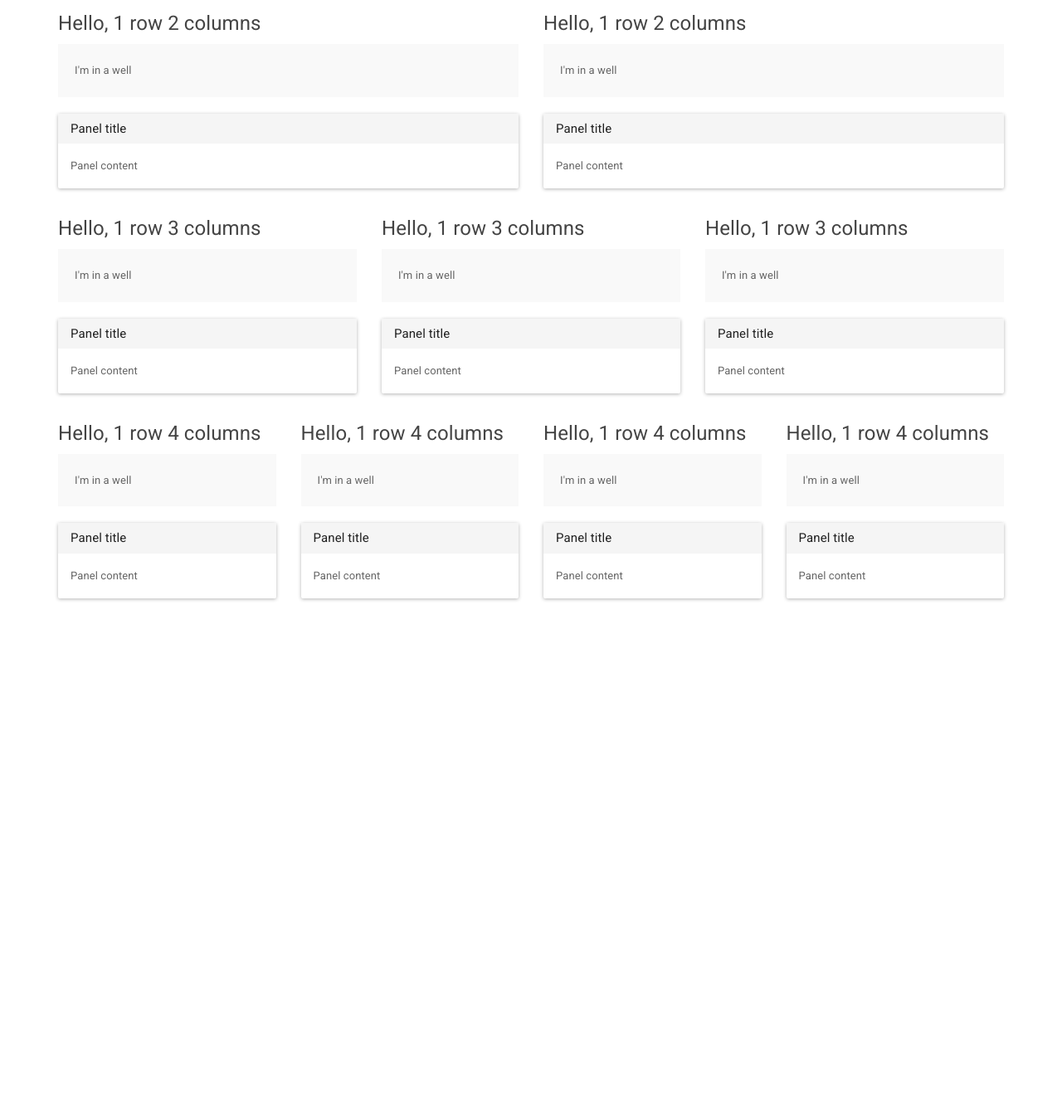
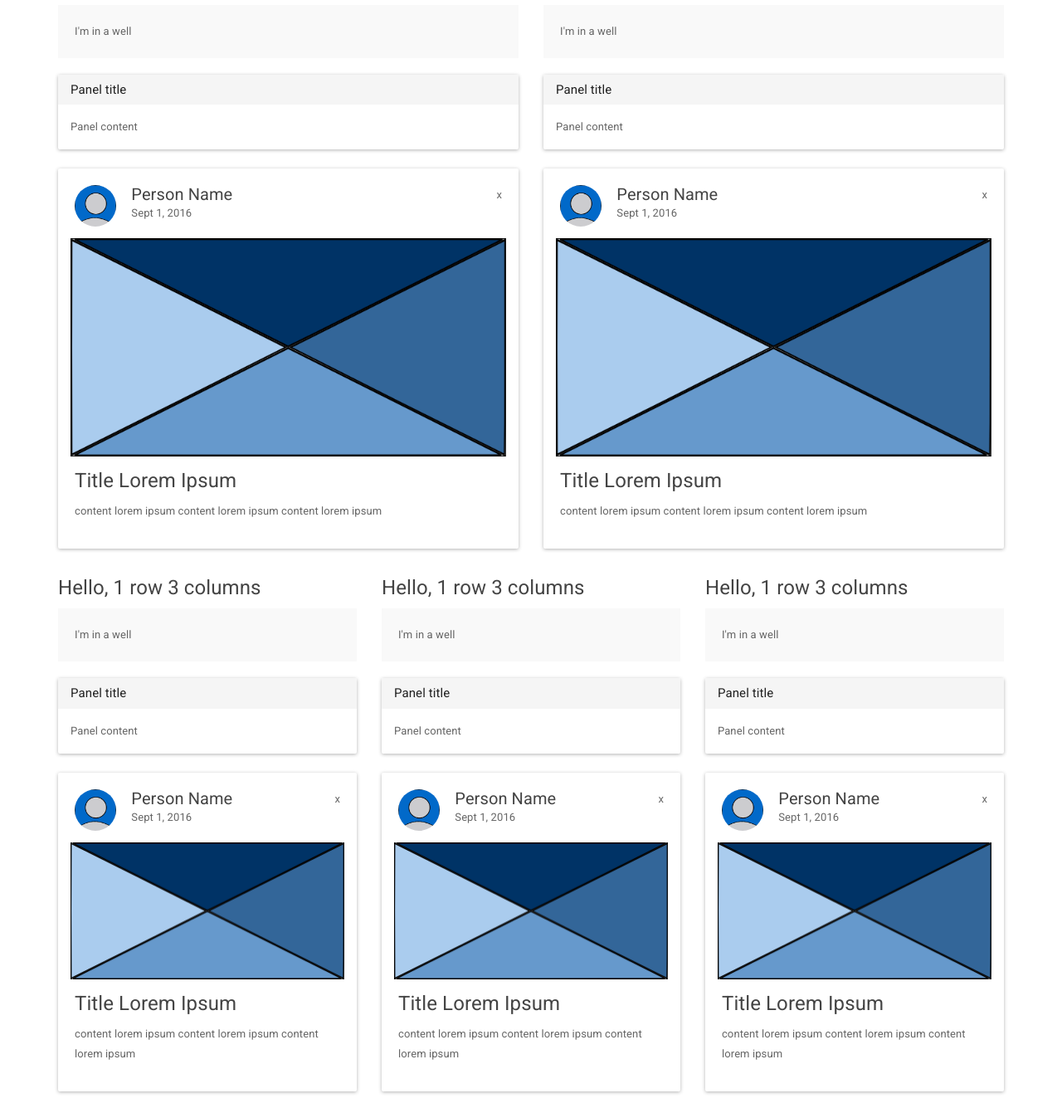
Before and after one commit to kukuhsain/learn-bootstrap-sass, a website: page index.html in a window 1280 px wide. Shown: the part 1102-2437 px from the top of the page at 83% size. Before the commit the page ends 1846 px from the top, so only its background shows below. Drawn offline with Linux system fonts and the light colour scheme.

Commit message:
Update card component to improve card-head UI

```diff
--- a/index.html
+++ b/index.html
@@ -63,10 +63,10 @@
       <div class="card">
         <div class="card-head">
           <div class="person-photo">
-            <img src="/images/blue-person.png" width="70" />
+            <img src="/images/blue-person.png" />
           </div>
           <div class="person-info">
-            <h4 class="title">Person Name</h4>
+            <h5 class="title">Person Name</h5>
             <p class="desc">Sept 1, 2016</p>
           </div>
           <div class="person-action">
@@ -84,6 +84,7 @@
 
       <!-- 1 row 2 columns -->
       <div class="row">
+        <!-- Column -->
         <div class="col-md-6">
           <h4>Hello, 1 row 2 columns</h4>
           <div class="well">I'm in a well</div>
@@ -95,8 +96,31 @@
               Panel content
             </div>
           </div>
+
+          <div class="card">
+            <div class="card-head">
+              <div class="person-photo">
+                <img src="/images/blue-person.png" />
+              </div>
+              <div class="person-info">
+                <h5 class="title">Person Name</h5>
+                <p class="desc">Sept 1, 2016</p>
+              </div>
+              <div class="person-action">
+                x
+              </div>
+            </div>
+            <div class="card-body">
+              <img src="/images/small-landscape.png" />
+              <div class="caption">
+                <h4>Title Lorem Ipsum</h4>
+                <p>content lorem ipsum content lorem ipsum content lorem ipsum</p>
+              </div>
+            </div>
+          </div>
         </div>
 
+        <!-- Column -->
         <div class="col-md-6">
           <h4>Hello, 1 row 2 columns</h4>
           <div class="well">I'm in a well</div>
@@ -108,11 +132,34 @@
               Panel content
             </div>
           </div>
+
+          <div class="card">
+            <div class="card-head">
+              <div class="person-photo">
+                <img src="/images/blue-person.png" />
+              </div>
+              <div class="person-info">
+                <h5 class="title">Person Name</h5>
+                <p class="desc">Sept 1, 2016</p>
+              </div>
+              <div class="person-action">
+                x
+              </div>
+            </div>
+            <div class="card-body">
+              <img src="/images/small-landscape.png" />
+              <div class="caption">
+                <h4>Title Lorem Ipsum</h4>
+                <p>content lorem ipsum content lorem ipsum content lorem ipsum</p>
+              </div>
+            </div>
+          </div>
         </div>
       </div>
 
       <!-- 1 row 3 columns -->
       <div class="row">
+        <!-- Column -->
         <div class="col-md-4">
           <h4>Hello, 1 row 3 columns</h4>
           <div class="well">I'm in a well</div>
@@ -124,8 +171,31 @@
               Panel content
             </div>
           </div>
+
+          <div class="card">
+            <div class="card-head">
+              <div class="person-photo">
+                <img src="/images/blue-person.png" />
+              </div>
+              <div class="person-info">
+                <h5 class="title">Person Name</h5>
+                <p class="desc">Sept 1, 2016</p>
+              </div>
+              <div class="person-action">
+                x
+              </div>
+            </div>
+            <div class="card-body">
+              <img src="/images/small-landscape.png" />
+              <div class="caption">
+                <h4>Title Lorem Ipsum</h4>
+                <p>content lorem ipsum content lorem ipsum content lorem ipsum</p>
+              </div>
+            </div>
+          </div>
         </div>
 
+        <!-- Column -->
         <div class="col-md-4">
           <h4>Hello, 1 row 3 columns</h4>
           <div class="well">I'm in a well</div>
@@ -137,8 +207,31 @@
               Panel content
             </div>
           </div>
+
+          <div class="card">
+            <div class="card-head">
+              <div class="person-photo">
+                <img src="/images/blue-person.png" />
+              </div>
+              <div class="person-info">
+                <h5 class="title">Person Name</h5>
+                <p class="desc">Sept 1, 2016</p>
+              </div>
+              <div class="person-action">
+                x
+              </div>
+            </div>
+            <div class="card-body">
+              <img src="/images/small-landscape.png" />
+              <div class="caption">
+                <h4>Title Lorem Ipsum</h4>
+                <p>content lorem ipsum content lorem ipsum content lorem ipsum</p>
+              </div>
+            </div>
+          </div>
         </div>
 
+        <!-- Column -->
         <div class="col-md-4">
           <h4>Hello, 1 row 3 columns</h4>
           <div class="well">I'm in a well</div>
@@ -148,6 +241,28 @@
             </div>
             <div class="panel-body">
               Panel content
+            </div>
+          </div>
+
+          <div class="card">
+            <div class="card-head">
+              <div class="person-photo">
+                <img src="/images/blue-person.png" />
+              </div>
+              <div class="person-info">
+                <h5 class="title">Person Name</h5>
+                <p class="desc">Sept 1, 2016</p>
+              </div>
+              <div class="person-action">
+                x
+              </div>
+            </div>
+            <div class="card-body">
+              <img src="/images/small-landscape.png" />
+              <div class="caption">
+                <h4>Title Lorem Ipsum</h4>
+                <p>content lorem ipsum content lorem ipsum content lorem ipsum</p>
+              </div>
             </div>
           </div>
         </div>
--- a/sass/_cards.scss
+++ b/sass/_cards.scss
@@ -3,6 +3,7 @@
 // --------------------------------------------------
 
 $card-padding: $panel-body-padding;
+$card-inner-padding: 5px;
 $card-bg: $panel-bg;
 $card-border: $panel-inner-border;
 $card-border-radius: $panel-border-radius;
@@ -24,24 +25,33 @@ $card-caption-color: $thumbnail-caption-color;
   @include box-shadow(0 1px 4px rgba(0,0,0,.3));
 
   >.card-head {
-    padding-bottom: $card-padding;
+    width: 100%;
+    padding: $card-inner-padding;
+    // padding-bottom: $card-padding;
 
     >.person-photo {
-      display: table-cell;
+      display: inline-block;
+      overflow: hidden;
+      border-radius: 50%;
+      position: relative;
+      width: 50px;
+      height: 50px;
       // float: left;
       // vertical-align: top;
 
       >img {
         display: block;
+        margin: auto;
+        max-width: 100%;
       }
     }
 
     >.person-info {
-      display: table-cell;
+      display: inline-block;
       vertical-align: top;
-      width: 100%;
       >.title {
         padding-left: $card-padding;
+        margin: 0;
       }
       >.desc {
         padding-left: $card-padding;
@@ -49,9 +59,10 @@ $card-caption-color: $thumbnail-caption-color;
     }
 
     >.person-action {
-      display: table-cell;
+      display: inline-block;
       vertical-align: top;
-      // float: right;
+      // text-align: right;
+      float: right;
     }
 
   }
@@ -68,7 +79,7 @@ $card-caption-color: $thumbnail-caption-color;
 
     // Image captions
     .caption {
-      padding: $thumbnail-caption-padding;
+      padding: $card-inner-padding;
       color: $thumbnail-caption-color;
     }
   }
```
Also changed, not shown: css/style.css.
